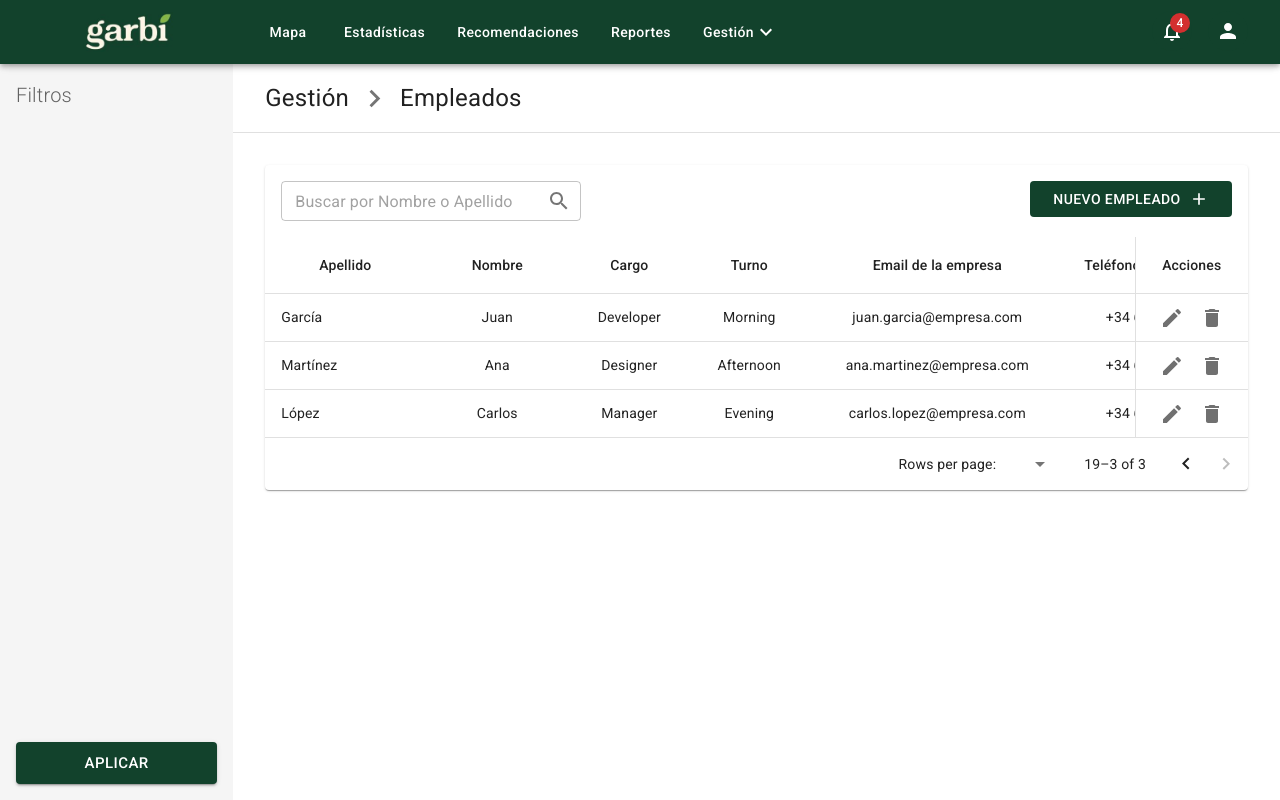
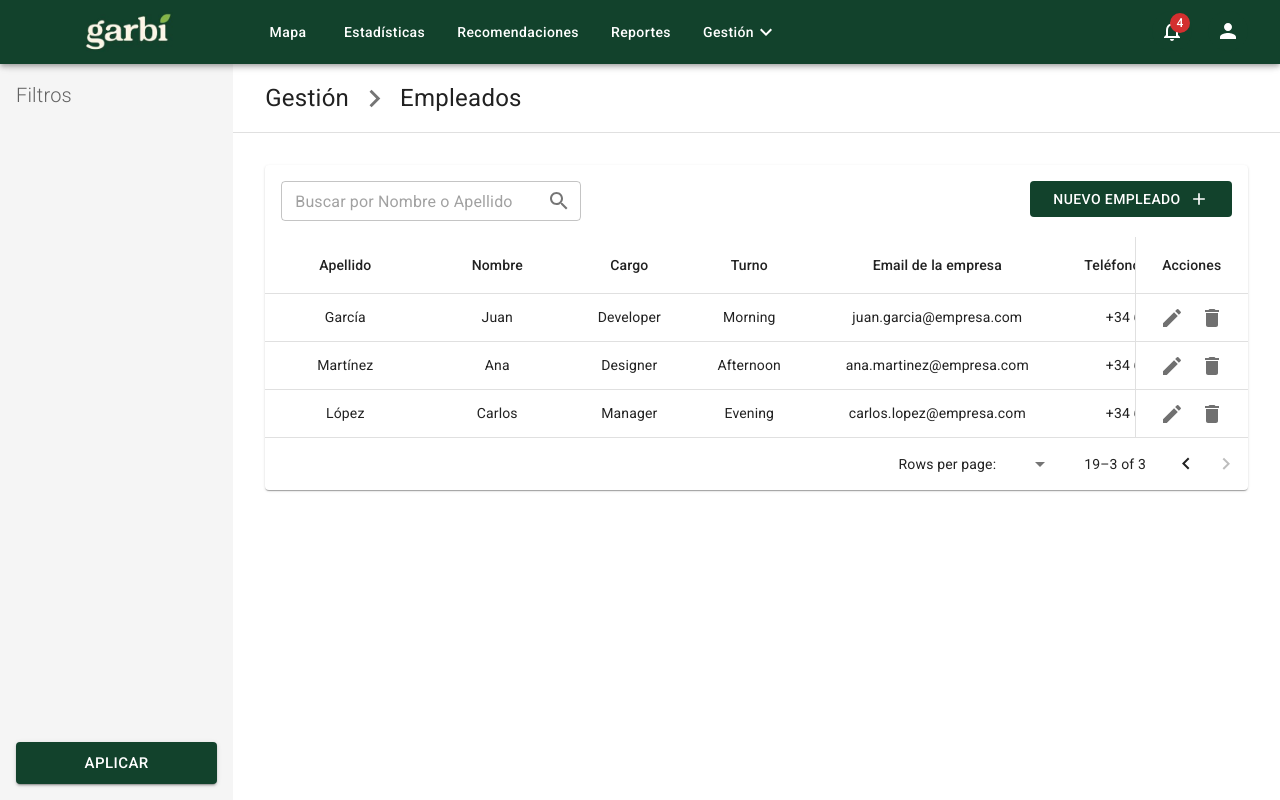
Before and after one commit to SofiaPalmieri/garbi-front, a React (Vite) app: page /empleados in a window 1280 px wide. Built offline with nearby package versions, Linux system fonts and the light colour scheme.

Commit message:
Centered employee last names

```diff
--- a/src/pages/Empleados/EmployeeContent.jsx
+++ b/src/pages/Empleados/EmployeeContent.jsx
@@ -95,6 +95,7 @@ const EmployeeRowRender = (employee) => {
       <TableCell
         component='th'
         scope='row'
+        align='center'
       >
         <Typography
           sx={{
```
